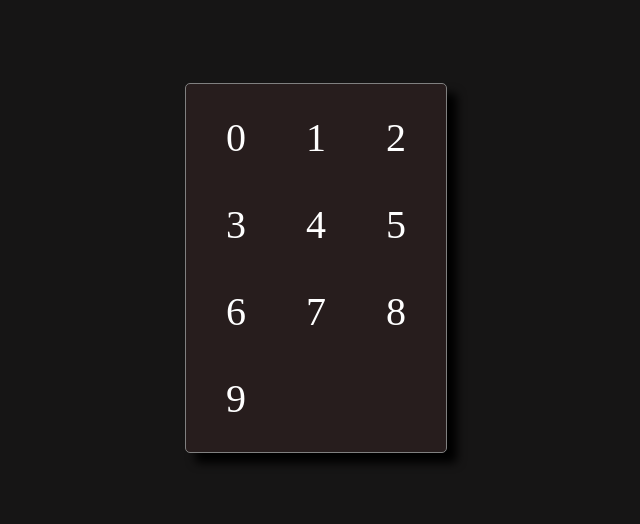
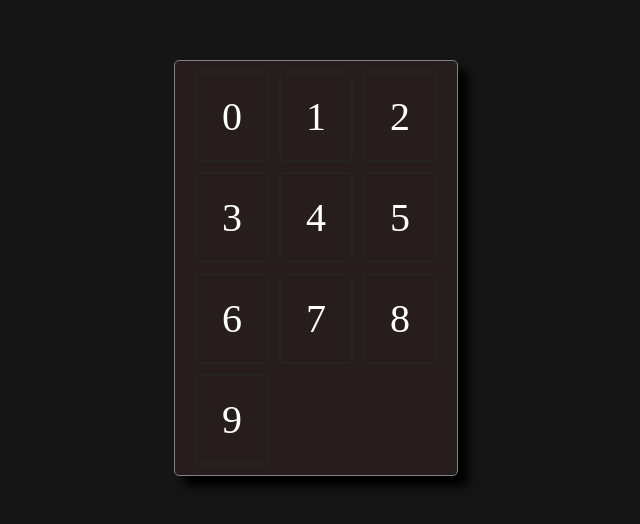
Before and after one commit to NeeteshParihar/Backened, a plain HTML site: page temp.html in a window 1280 px wide. Shown: the part 132-656 px from the top of the page, without its empty margins (324-964 px from the left). Drawn offline with Linux system fonts and the light colour scheme.

Commit message:
Add border to grid elements and backgorund color

```diff
--- a/temp.html
+++ b/temp.html
@@ -20,9 +20,12 @@
     .container{
 
       display: inline-grid;
+      column-gap: 10px;
+      row-gap : 10px ;
+
       grid-template-columns: auto auto auto;
       border : 1px solid grey ;
-      padding : 10px ;
+      padding : 10px  20px;
       border-radius: 5px ;
       background: #271d1d;
       box-shadow: 10px 10px 10px rgb(0, 0, 0) ;;
@@ -31,13 +34,14 @@
 
     .container>div{
       font-size: 40px;
-      padding : 20px 30px ;
+      padding : 20px 25px ;
       cursor: pointer;
-
+      border : 2px solid rgb(37, 35, 35) ;
+      border-radius: 5px;
     }
 
     .container>div:hover{
-      color : red ;
+      background-color: rgb(24, 22, 22);
 
     }
 
```
